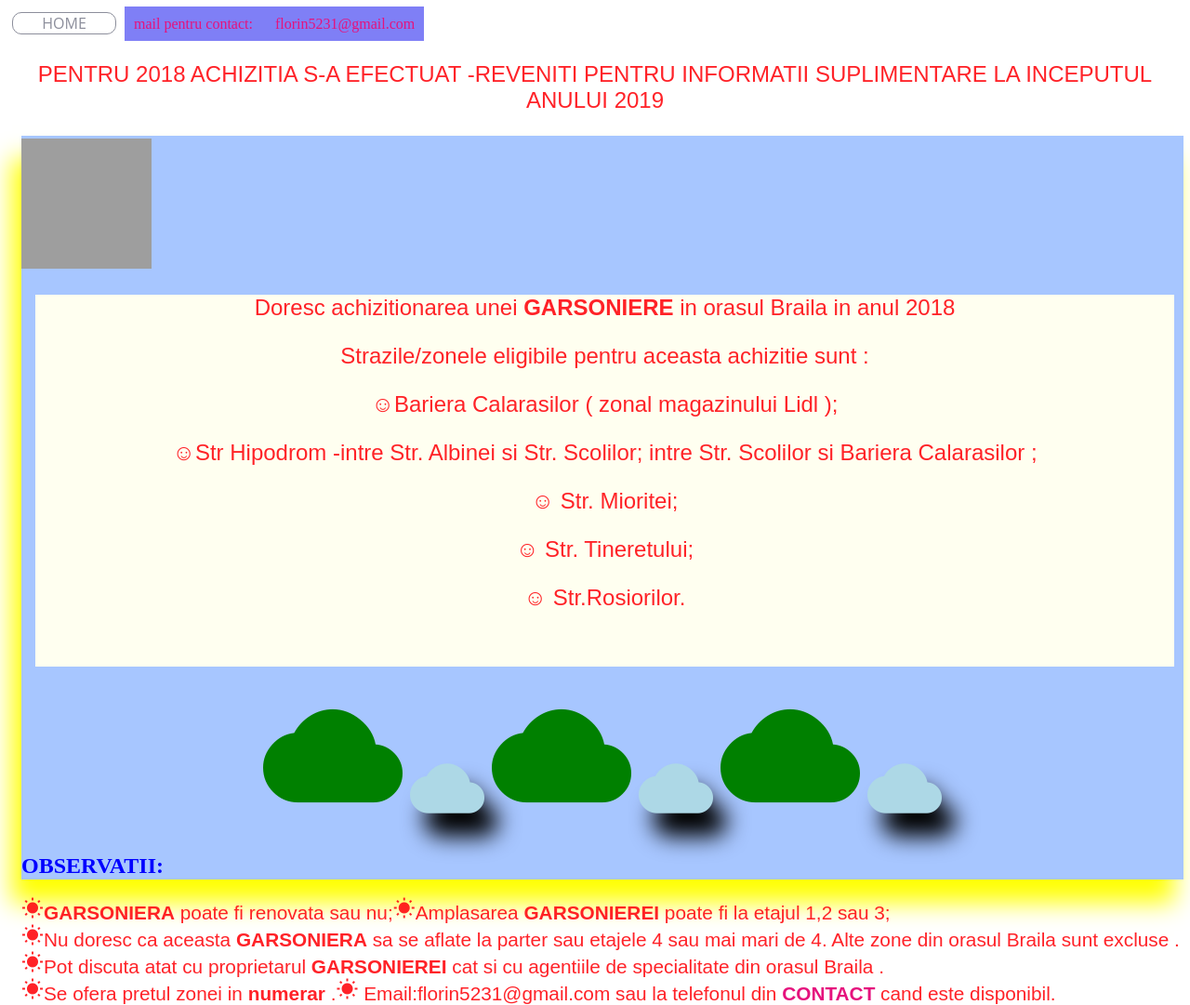
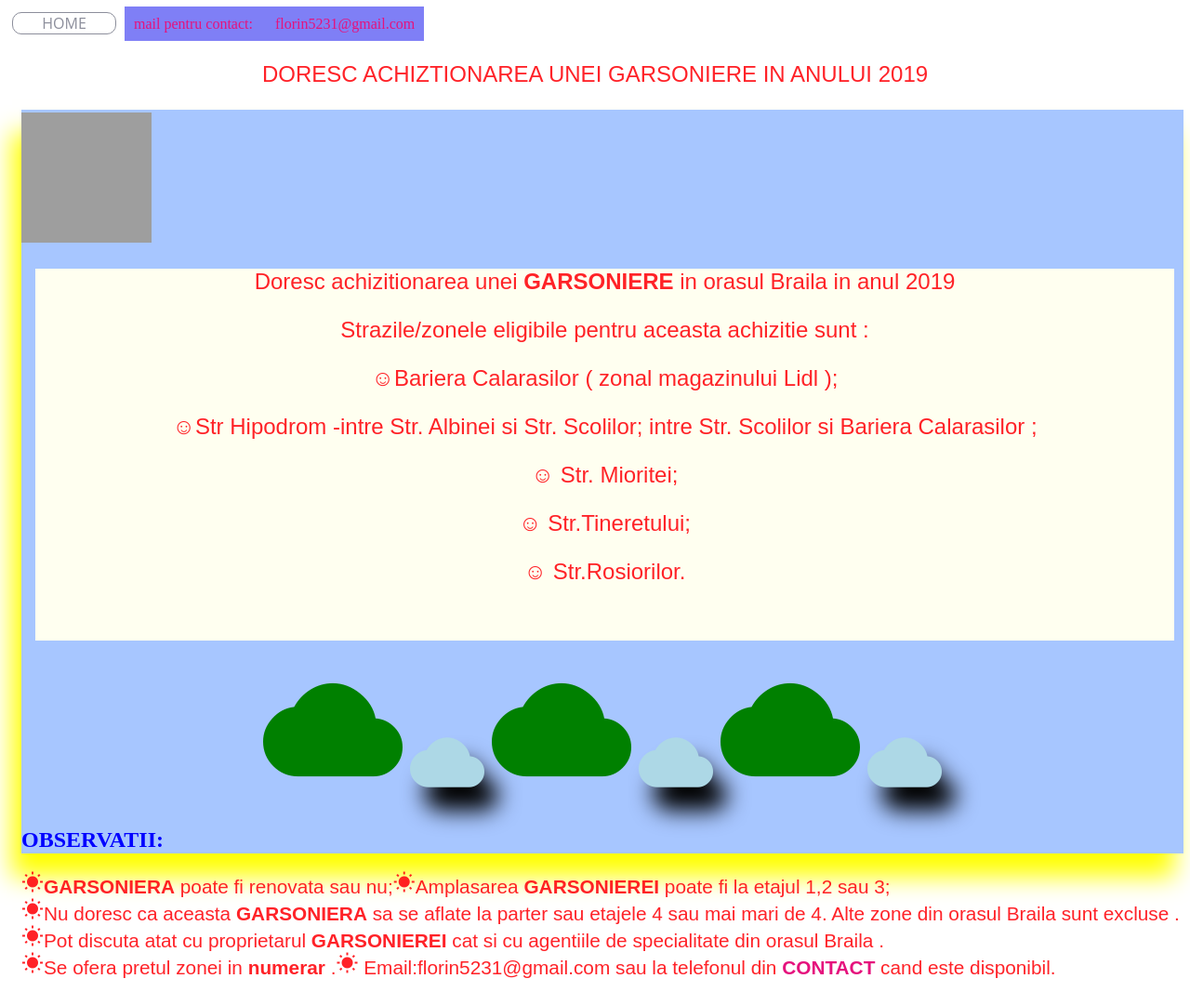
Before and after one commit to vrei-garsoniera/BuySellDisponibila, a plain HTML site: page index.html in a window 1280 px wide. Shown: the whole page at 93% size. After the commit the page ends 1053 px from the top, so only its background shows below. Drawn offline with Linux system fonts and the light colour scheme; grey boxes are pictures that could not be loaded; some icons are missing.

Commit message:
Update index.html

```diff
--- a/index.html
+++ b/index.html
@@ -105,7 +105,7 @@ a:hover {
 </style>
 </head>
 <body>
-<p> PENTRU 2018  ACHIZITIA S-A EFECTUAT -REVENITI PENTRU INFORMATII SUPLIMENTARE LA INCEPUTUL ANULUI 2019  </p>
+<p> DORESC ACHIZTIONAREA UNEI GARSONIERE IN  ANULUI 2019  </p>
 <div id="patrat-unu">
  <img src="http://icons.iconarchive.com/icons/oxygen-icons.org/oxygen/256/Status-script-error-icon.png" style="margin-top:3px" width="140" height="140" alt="Status script error icon" title="Status script error icon">
 <!--BUTON HOME -->
@@ -113,12 +113,12 @@ a:hover {
 
 <div id="patrat-doi">
 
-<p> Doresc achizitionarea unei  <strong>GARSONIERE</strong> in orasul Braila in anul 2018 </p>
+<p> Doresc achizitionarea unei  <strong>GARSONIERE</strong> in orasul Braila in anul 2019 </p>
 <p> Strazile/zonele  eligibile pentru aceasta achizitie sunt : </p>
 <p>☺Bariera Calarasilor ( zonal magazinului Lidl ); </p>
 <p>☺Str Hipodrom -intre Str. Albinei si Str. Scolilor; intre Str. Scolilor si Bariera Calarasilor ;</p>
 <p>☺ Str. Mioritei; </p>
-<p>☺ Str. Tineretului; </p>
+<p>☺ Str.Tineretului; </p>
 <p>☺ Str.Rosiorilor. </p>
 
 </div>
```
